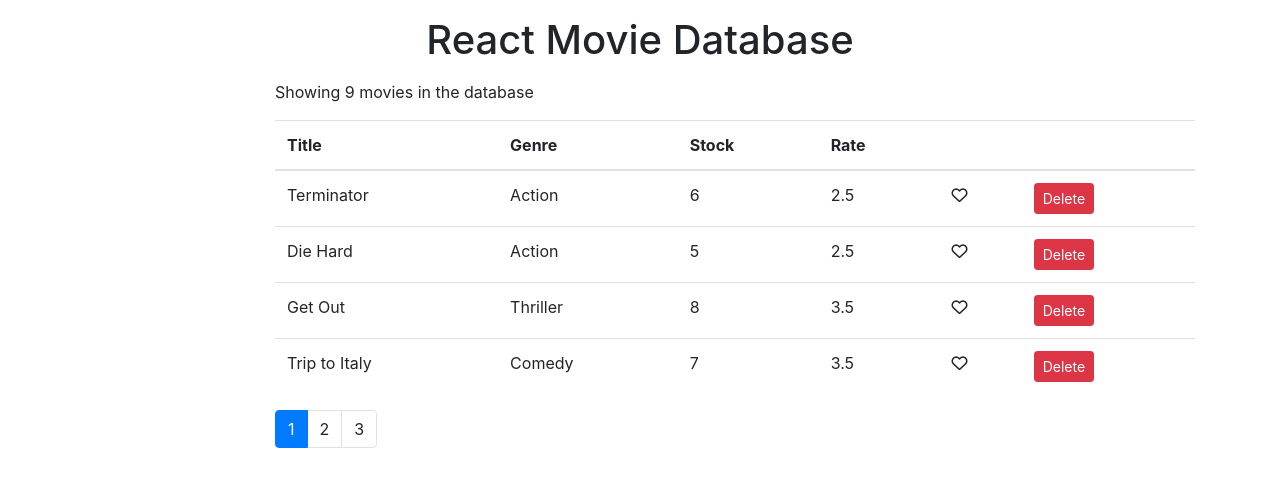
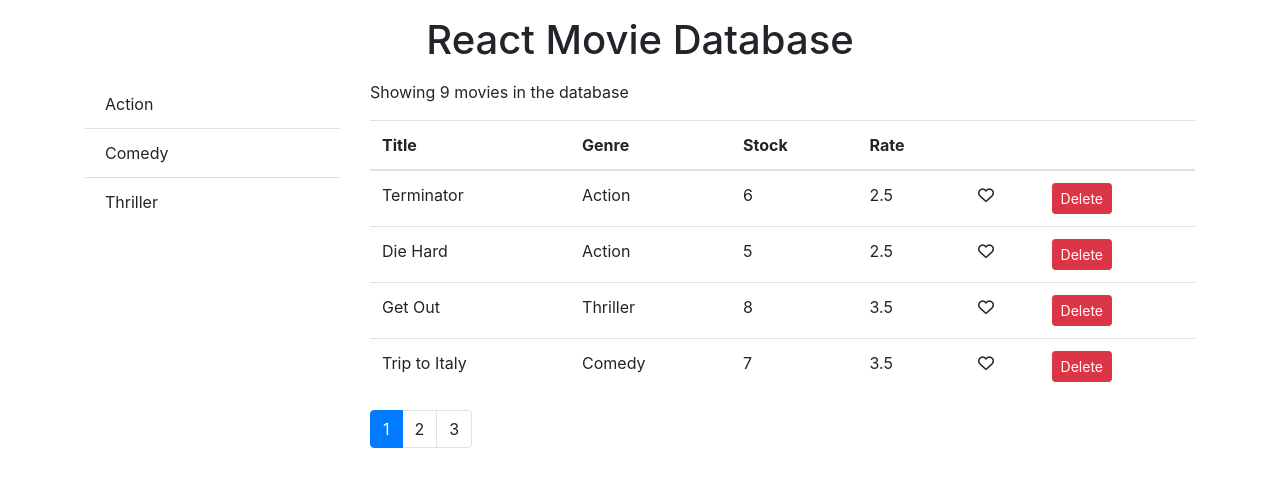
Before and after one commit to rgr5035/Ray-Vidly_App_React, a React (Create React App) app: page / in a window 1280 px wide. Shown: the top 486 px of the page. Built offline with nearby package versions, Linux system fonts and the light colour scheme.

Commit message:
working on genre list rendering

```diff
--- a/src/components/common/listGroup.jsx
+++ b/src/components/common/listGroup.jsx
@@ -1,7 +1,20 @@
-import React from 'react'
+import React from "react";
 
-const ListGroup = () => {
-    return null;
+const ListGroup = (props) => {
+  const { items, textProperty, valueProperty } = props;
+
+  return (
+    <ul className="list-group list-group-flush">
+      {items.map((item) => (
+        <li key={item[valueProperty]} className="list-group-item">{item[textProperty]}</li>
+      ))}
+    </ul>
+  );
+};
+
+ListGroup.defaultProps = {
+    textProperty: 'name',
+    valueProperty: '_id'
 }
 
 export default ListGroup;
--- a/src/components/movies.jsx
+++ b/src/components/movies.jsx
@@ -54,7 +54,7 @@ class Movies extends Component {
 
     return (
       <div className="row">
-        <div className="col-2">
+        <div className="col-3">
           <ListGroup
             items={this.state.genres}
             onItemSelect={this.handleGenreSelect}
```
